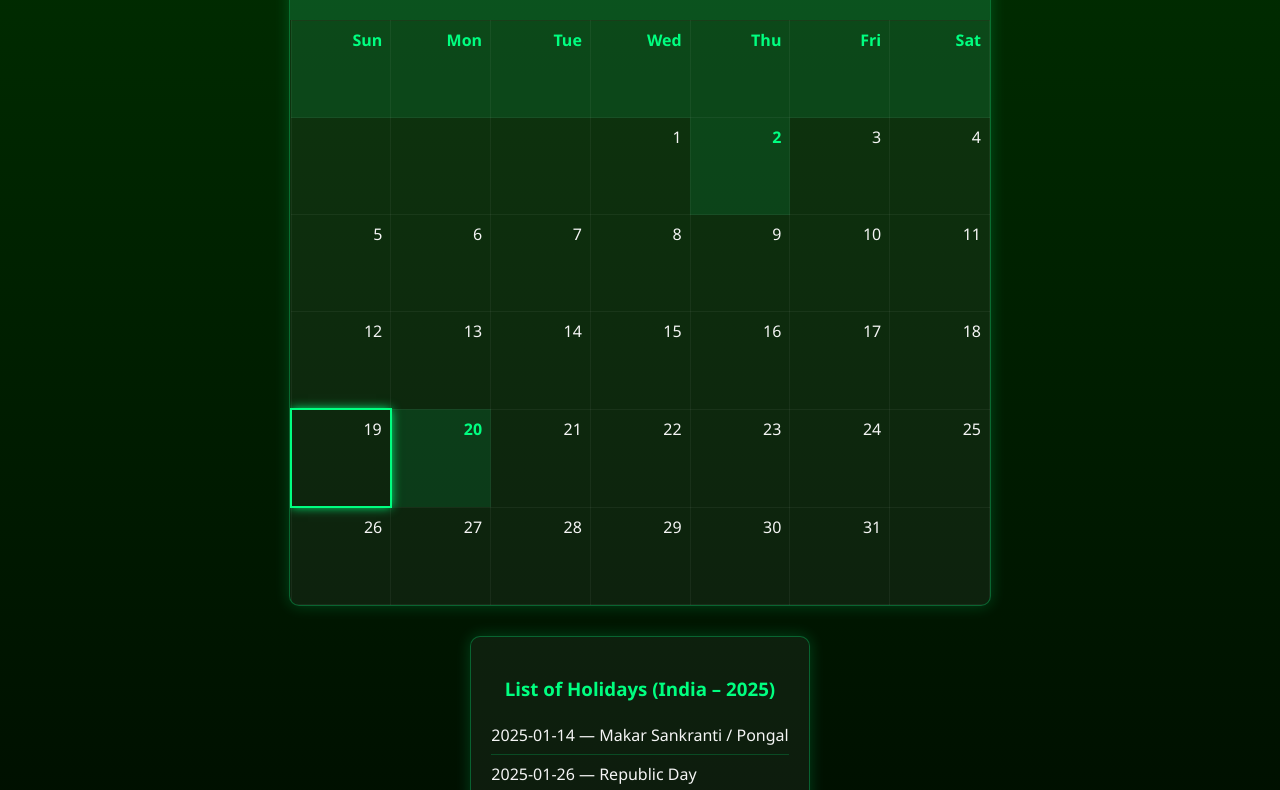
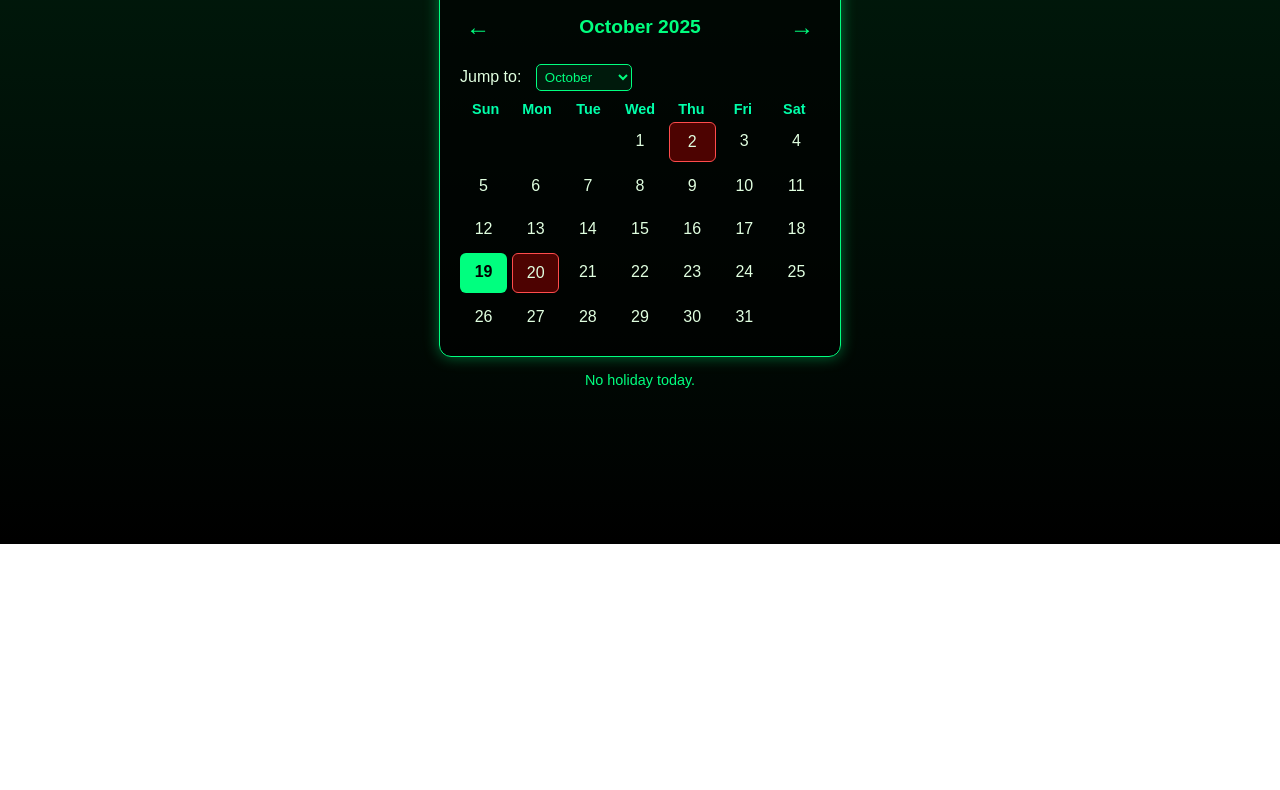
Before and after one commit to servicesingear/calender, a plain HTML site: page index.html in a window 1280 px wide. Shown: the part 256-1046 px from the top of the page. After the commit the page ends 800 px from the top, so only its background shows below. Drawn offline with Linux system fonts and the light colour scheme.

Commit message:
Refactor India Holidays Calendar layout and styles

```diff
--- a/index.html
+++ b/index.html
@@ -3,234 +3,265 @@
 <head>
   <meta charset="UTF-8" />
   <meta name="viewport" content="width=device-width, initial-scale=1.0" />
-  <title>India Holidays Calendar – Gear Theme</title>
+  <title>India Calendar - Gear Theme</title>
   <style>
-    :root {
-      --gear-green: #00ff80;
-      --gear-bg-top: #003300;
-      --gear-bg-bottom: #000000;
-      --text-light: #f5f5f5;
-      --holiday-bg: rgba(0, 255, 128, 0.1);
-      --today-border: #00ff80;
-    }
-
     body {
+      font-family: "Poppins", sans-serif;
+      background: linear-gradient(180deg, #00220f 0%, #000000 100%);
+      color: #e0ffe0;
+      display: flex;
+      justify-content: center;
+      align-items: center;
+      flex-direction: column;
+      min-height: 100vh;
       margin: 0;
-      font-family: "Segoe UI", Tahoma, Geneva, Verdana, sans-serif;
-      background: linear-gradient(to bottom, var(--gear-bg-top), var(--gear-bg-bottom));
-      color: var(--text-light);
-      min-height: 100vh;
-      display: flex;
-      flex-direction: column;
-      align-items: center;
-      justify-content: flex-start;
-      padding: 40px 10px;
     }
 
     h1 {
-      color: var(--gear-green);
-      margin-bottom: 10px;
-      text-align: center;
-    }
-
-    .status {
-      font-size: 1.2em;
-      margin-bottom: 20px;
-      color: var(--gear-green);
-      text-align: center;
+      color: #00ff7f;
+      margin-top: 20px;
+      text-shadow: 0 0 8px #00ff7f;
     }
 
     .calendar {
-      width: 100%;
-      max-width: 700px;
-      background: rgba(255, 255, 255, 0.05);
-      border: 1px solid rgba(0, 255, 128, 0.3);
-      border-radius: 10px;
-      overflow: hidden;
-      box-shadow: 0 0 15px rgba(0, 255, 128, 0.2);
+      background: rgba(0, 0, 0, 0.7);
+      border: 1px solid #00ff7f;
+      border-radius: 12px;
+      padding: 20px;
+      box-shadow: 0 0 15px rgba(0, 255, 127, 0.4);
+      width: 360px;
     }
 
-    .calendar header {
-      text-align: center;
-      background: rgba(0, 255, 128, 0.15);
-      padding: 10px 0;
-      font-size: 1.3em;
-      color: var(--gear-green);
+    .calendar-header {
+      display: flex;
+      justify-content: space-between;
+      align-items: center;
+      margin-bottom: 10px;
     }
 
-    table {
-      width: 100%;
-      border-collapse: collapse;
+    .calendar-header h2 {
+      color: #00ff7f;
+      font-size: 1.2rem;
     }
 
-    th, td {
-      width: 14.285%;
-      height: 80px;
-      text-align: right;
-      vertical-align: top;
-      border: 1px solid rgba(255, 255, 255, 0.05);
-      padding: 8px;
-      color: var(--text-light);
+    .nav-btn {
+      background: none;
+      border: none;
+      color: #00ff7f;
+      font-size: 1.5rem;
+      cursor: pointer;
+      transition: 0.3s;
     }
 
-    th {
-      background: rgba(0, 255, 128, 0.1);
-      color: var(--gear-green);
+    .nav-btn:hover {
+      color: #00ffaa;
     }
 
-    td.holiday {
-      background: var(--holiday-bg);
-      color: var(--gear-green);
+    select {
+      background: #001a0c;
+      color: #00ff7f;
+      border: 1px solid #00ff7f;
+      border-radius: 5px;
+      padding: 4px;
+      margin-left: 10px;
+    }
+
+    .weekdays {
+      display: grid;
+      grid-template-columns: repeat(7, 1fr);
+      text-align: center;
+      margin-top: 10px;
+      color: #00ffaa;
+      font-weight: bold;
+      font-size: 0.9rem;
+    }
+
+    .days {
+      display: grid;
+      grid-template-columns: repeat(7, 1fr);
+      text-align: center;
+      margin-top: 5px;
+      gap: 5px;
+    }
+
+    .day {
+      padding: 10px;
+      border-radius: 6px;
+      transition: 0.2s;
+    }
+
+    .day:hover {
+      background: rgba(0, 255, 127, 0.2);
+    }
+
+    .today {
+      background: #00ff7f;
+      color: black;
       font-weight: bold;
     }
 
-    td.today {
-      border: 2px solid var(--today-border);
-      box-shadow: 0 0 10px var(--today-border);
+    .holiday {
+      background: rgba(255, 0, 0, 0.3);
+      border: 1px solid #ff4c4c;
+      position: relative;
     }
 
-    .holiday-list {
-      margin-top: 30px;
-      max-width: 700px;
-      background: rgba(255, 255, 255, 0.05);
-      border: 1px solid rgba(0, 255, 128, 0.3);
-      border-radius: 10px;
-      padding: 20px;
-      box-shadow: 0 0 15px rgba(0, 255, 128, 0.2);
+    .holiday:hover::after {
+      content: attr(data-reason);
+      position: absolute;
+      background: #111;
+      color: #fff;
+      font-size: 0.75rem;
+      padding: 4px 6px;
+      border-radius: 4px;
+      top: -30px;
+      left: 50%;
+      transform: translateX(-50%);
+      white-space: nowrap;
+      box-shadow: 0 0 5px #00ff7f;
     }
 
-    .holiday-list h3 {
-      color: var(--gear-green);
-      text-align: center;
-      margin-bottom: 15px;
-    }
-
-    .holiday-list ul {
-      list-style: none;
-      padding: 0;
-      margin: 0;
-    }
-
-    .holiday-list li {
-      padding: 8px 0;
-      border-bottom: 1px solid rgba(0, 255, 128, 0.2);
-    }
-
-    .holiday-list li:last-child {
-      border-bottom: none;
-    }
-
-    @media (max-width: 600px) {
-      th, td {
-        height: 60px;
-        font-size: 0.8em;
-        padding: 4px;
-      }
+    .footer {
+      margin-top: 15px;
+      font-size: 0.9rem;
+      color: #00ff7f;
     }
   </style>
 </head>
 <body>
-  <h1>🇮🇳 India Holidays Calendar – 2025</h1>
-  <div class="status" id="status"></div>
+  <h1>India Holiday Calendar 2025</h1>
 
-  <div class="calendar" id="calendar"></div>
+  <div class="calendar">
+    <div class="calendar-header">
+      <button class="nav-btn" id="prev">&#8592;</button>
+      <h2 id="month-year"></h2>
+      <button class="nav-btn" id="next">&#8594;</button>
+    </div>
 
-  <div class="holiday-list">
-    <h3>List of Holidays (India – 2025)</h3>
-    <ul id="holidayList"></ul>
+    <div>
+      <label for="monthSelect">Jump to: </label>
+      <select id="monthSelect"></select>
+    </div>
+
+    <div class="weekdays">
+      <div>Sun</div>
+      <div>Mon</div>
+      <div>Tue</div>
+      <div>Wed</div>
+      <div>Thu</div>
+      <div>Fri</div>
+      <div>Sat</div>
+    </div>
+
+    <div class="days" id="calendar-days"></div>
   </div>
+
+  <div class="footer" id="today-info"></div>
 
   <script>
     const holidays = {
       "2025-01-14": "Makar Sankranti / Pongal",
       "2025-01-26": "Republic Day",
-      "2025-02-26": "Maha Shivaratri",
       "2025-03-14": "Holi",
-      "2025-03-31": "Id-ul-Fitr (Ramzan)",
-      "2025-04-10": "Mahavir Jayanti",
+      "2025-03-31": "Eid al-Fitr",
+      "2025-04-14": "Dr. Ambedkar Jayanti",
       "2025-04-18": "Good Friday",
-      "2025-05-12": "Buddha Purnima",
-      "2025-06-07": "Id-ul-Zuha (Bakrid)",
+      "2025-05-01": "Labour Day / Maharashtra Day",
       "2025-08-15": "Independence Day",
+      "2025-08-27": "Ganesh Chaturthi",
       "2025-10-02": "Gandhi Jayanti",
       "2025-10-20": "Diwali",
+      "2025-11-06": "Guru Nanak Jayanti",
       "2025-12-25": "Christmas Day"
     };
 
-    function renderCalendar(year, month) {
-      const calendarEl = document.getElementById("calendar");
-      calendarEl.innerHTML = "";
+    const monthNames = [
+      "January","February","March","April","May","June",
+      "July","August","September","October","November","December"
+    ];
 
-      const header = document.createElement("header");
-      const monthNames = ["January","February","March","April","May","June","July","August","September","October","November","December"];
-      header.innerHTML = `<h2>${monthNames[month]} ${year}</h2>`;
-      calendarEl.appendChild(header);
+    const daysContainer = document.getElementById("calendar-days");
+    const monthYear = document.getElementById("month-year");
+    const monthSelect = document.getElementById("monthSelect");
+    const todayInfo = document.getElementById("today-info");
 
-      const table = document.createElement("table");
-      const thead = document.createElement("thead");
-      const headRow = document.createElement("tr");
-      ["Sun","Mon","Tue","Wed","Thu","Fri","Sat"].forEach(d => {
-        const th = document.createElement("th");
-        th.textContent = d;
-        headRow.appendChild(th);
+    const today = new Date();
+    let currentMonth = today.getMonth();
+    let currentYear = today.getFullYear();
+
+    function populateMonthDropdown() {
+      monthNames.forEach((month, index) => {
+        const opt = document.createElement("option");
+        opt.value = index;
+        opt.textContent = month;
+        monthSelect.appendChild(opt);
       });
-      thead.appendChild(headRow);
-      table.appendChild(thead);
+      monthSelect.value = currentMonth;
+    }
 
-      const tbody = document.createElement("tbody");
+    function renderCalendar(month, year) {
+      daysContainer.innerHTML = "";
+      monthYear.textContent = `${monthNames[month]} ${year}`;
       const firstDay = new Date(year, month, 1).getDay();
-      const daysInMonth = new Date(year, month + 1, 0).getDate();
+      const lastDate = new Date(year, month + 1, 0).getDate();
 
-      let row = document.createElement("tr");
-      for (let i = 0; i < firstDay; i++) row.appendChild(document.createElement("td"));
+      for (let i = 0; i < firstDay; i++) {
+        const empty = document.createElement("div");
+        daysContainer.appendChild(empty);
+      }
 
-      for (let day = 1; day <= daysInMonth; day++) {
-        if (row.children.length === 7) {
-          tbody.appendChild(row);
-          row = document.createElement("tr");
+      for (let date = 1; date <= lastDate; date++) {
+        const dayEl = document.createElement("div");
+        dayEl.classList.add("day");
+        const fullDate = `${year}-${String(month + 1).padStart(2, "0")}-${String(date).padStart(2, "0")}`;
+
+        if (holidays[fullDate]) {
+          dayEl.classList.add("holiday");
+          dayEl.setAttribute("data-reason", holidays[fullDate]);
         }
 
-        const td = document.createElement("td");
-        const dateStr = `${year}-${String(month + 1).padStart(2, "0")}-${String(day).padStart(2, "0")}`;
-        td.textContent = day;
+        if (date === today.getDate() && month === today.getMonth() && year === today.getFullYear()) {
+          dayEl.classList.add("today");
+        }
 
-        if (holidays[dateStr]) td.classList.add("holiday");
-        const today = new Date();
-        const todayStr = `${today.getFullYear()}-${String(today.getMonth() + 1).padStart(2, "0")}-${String(today.getDate()).padStart(2, "0")}`;
-        if (dateStr === todayStr) td.classList.add("today");
-
-        row.appendChild(td);
+        dayEl.textContent = date;
+        daysContainer.appendChild(dayEl);
       }
 
-      while (row.children.length < 7) row.appendChild(document.createElement("td"));
-      tbody.appendChild(row);
-      table.appendChild(tbody);
-      calendarEl.appendChild(table);
+      // Today info section
+      const todayKey = `${today.getFullYear()}-${String(today.getMonth()+1).padStart(2, "0")}-${String(today.getDate()).padStart(2, "0")}`;
+      todayInfo.textContent = holidays[todayKey]
+        ? `🎉 Today is ${holidays[todayKey]}!`
+        : "No holiday today.";
     }
 
-    function showTodayStatus() {
-      const statusEl = document.getElementById("status");
-      const today = new Date();
-      const todayStr = `${today.getFullYear()}-${String(today.getMonth() + 1).padStart(2, "0")}-${String(today.getDate()).padStart(2, "0")}`;
-      statusEl.textContent = holidays[todayStr]
-        ? `🎉 Today (${todayStr}) is a holiday: ${holidays[todayStr]}`
-        : `Today (${todayStr}) is not a holiday.`;
-    }
+    document.getElementById("prev").addEventListener("click", () => {
+      currentMonth--;
+      if (currentMonth < 0) {
+        currentMonth = 11;
+        currentYear--;
+      }
+      monthSelect.value = currentMonth;
+      renderCalendar(currentMonth, currentYear);
+    });
 
-    function listHolidays() {
-      const listEl = document.getElementById("holidayList");
-      const entries = Object.entries(holidays).sort((a, b) => a[0].localeCompare(b[0]));
-      entries.forEach(([date, reason]) => {
-        const li = document.createElement("li");
-        li.textContent = `${date} — ${reason}`;
-        listEl.appendChild(li);
-      });
-    }
+    document.getElementById("next").addEventListener("click", () => {
+      currentMonth++;
+      if (currentMonth > 11) {
+        currentMonth = 0;
+        currentYear++;
+      }
+      monthSelect.value = currentMonth;
+      renderCalendar(currentMonth, currentYear);
+    });
 
-    const now = new Date();
-    renderCalendar(now.getFullYear(), now.getMonth());
-    showTodayStatus();
-    listHolidays();
+    monthSelect.addEventListener("change", () => {
+      currentMonth = parseInt(monthSelect.value);
+      renderCalendar(currentMonth, currentYear);
+    });
+
+    populateMonthDropdown();
+    renderCalendar(currentMonth, currentYear);
   </script>
 </body>
 </html>
```
